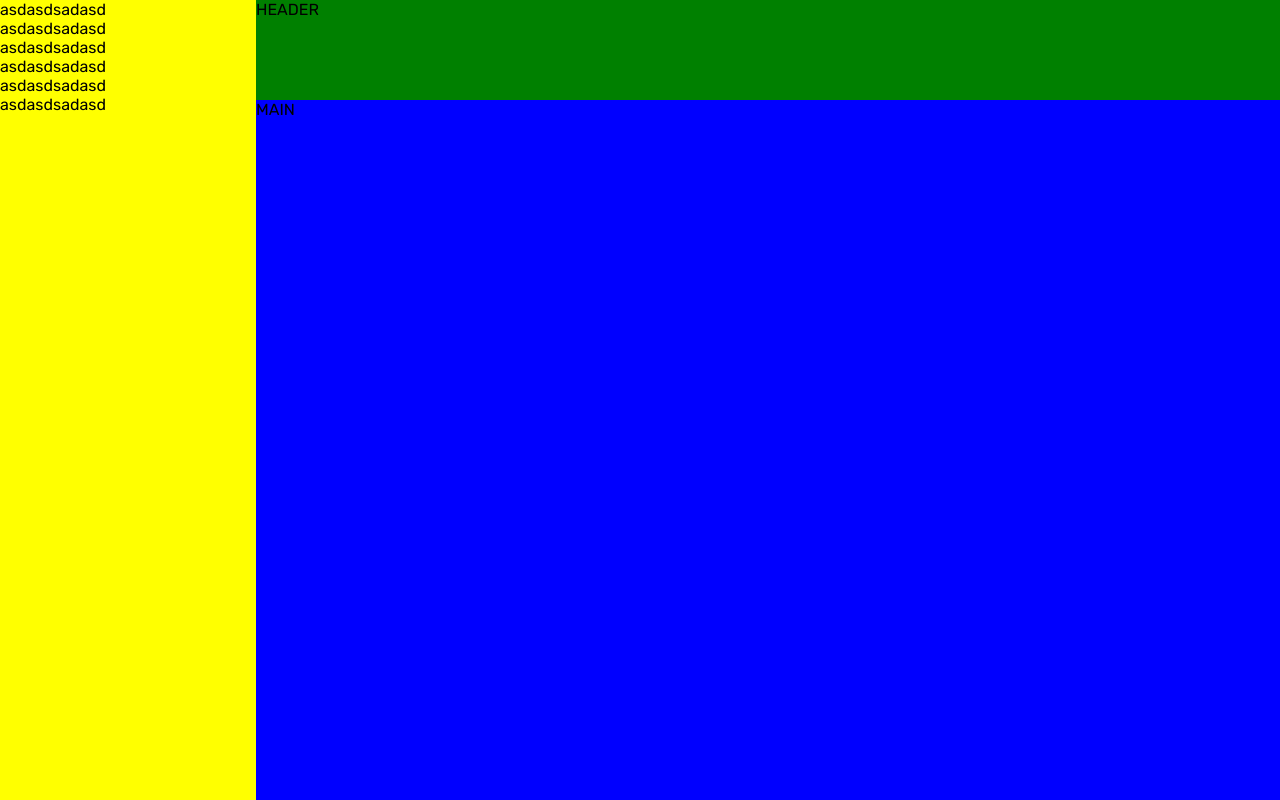
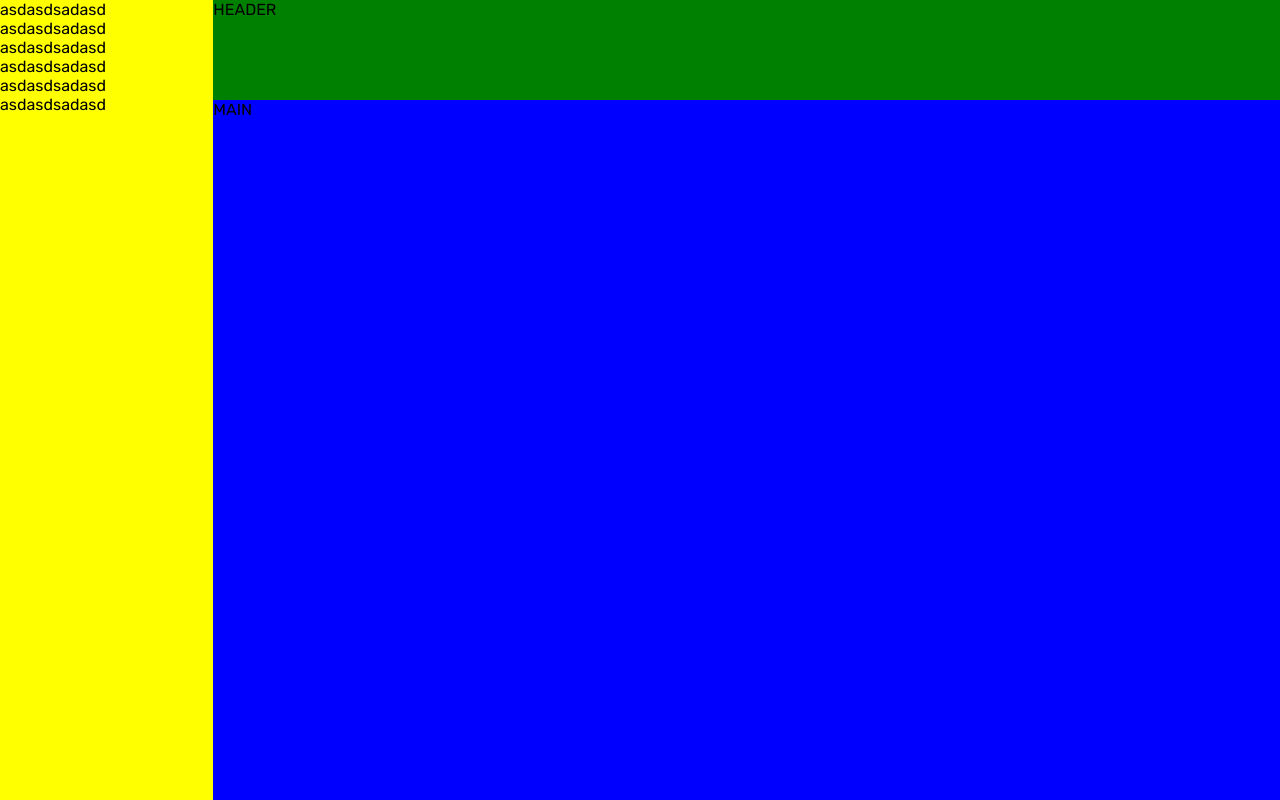
Before and after one commit to Moussack/odin-admin-dashboard, a plain HTML site: page index.html in a window 1280 px wide. Drawn offline with Linux system fonts and the light colour scheme.

Commit message:
basic layout done

```diff
--- a/css/style.css
+++ b/css/style.css
@@ -4,11 +4,6 @@ html {
    font-family: 'Nunito', sans-serif;
    font-family: 'Roboto', sans-serif;
    font-family: 'Rubik', sans-serif;
-}
-
-html,
-body {
-   height: 100%;
 }
 
 *,
@@ -44,9 +39,9 @@ img {
 
 .main-container {
    display: grid;
-   grid-template-columns: 1fr 4fr;
+   grid-template-columns: 1fr 5fr;
    grid-template-rows: 1fr 1fr 5fr 1fr;
-   height: 100%;
+   height: 100dvh;
 }
 
 .header {
```
